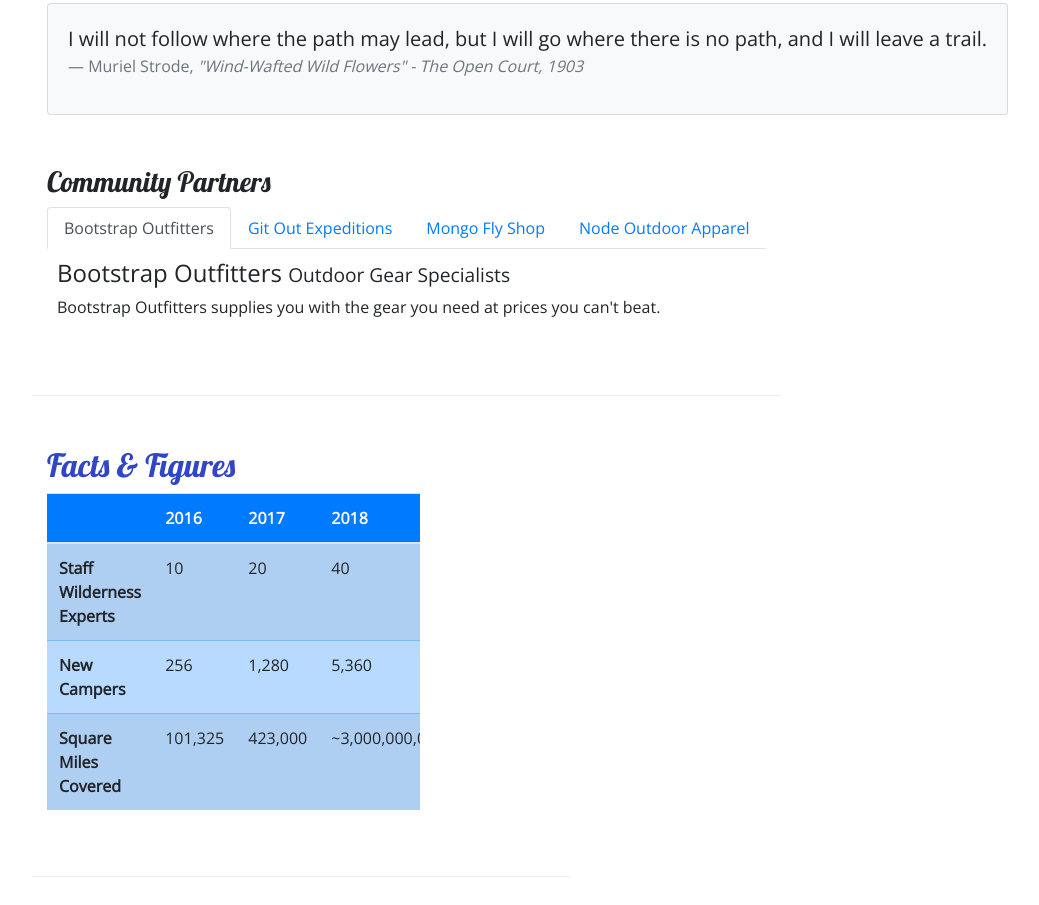
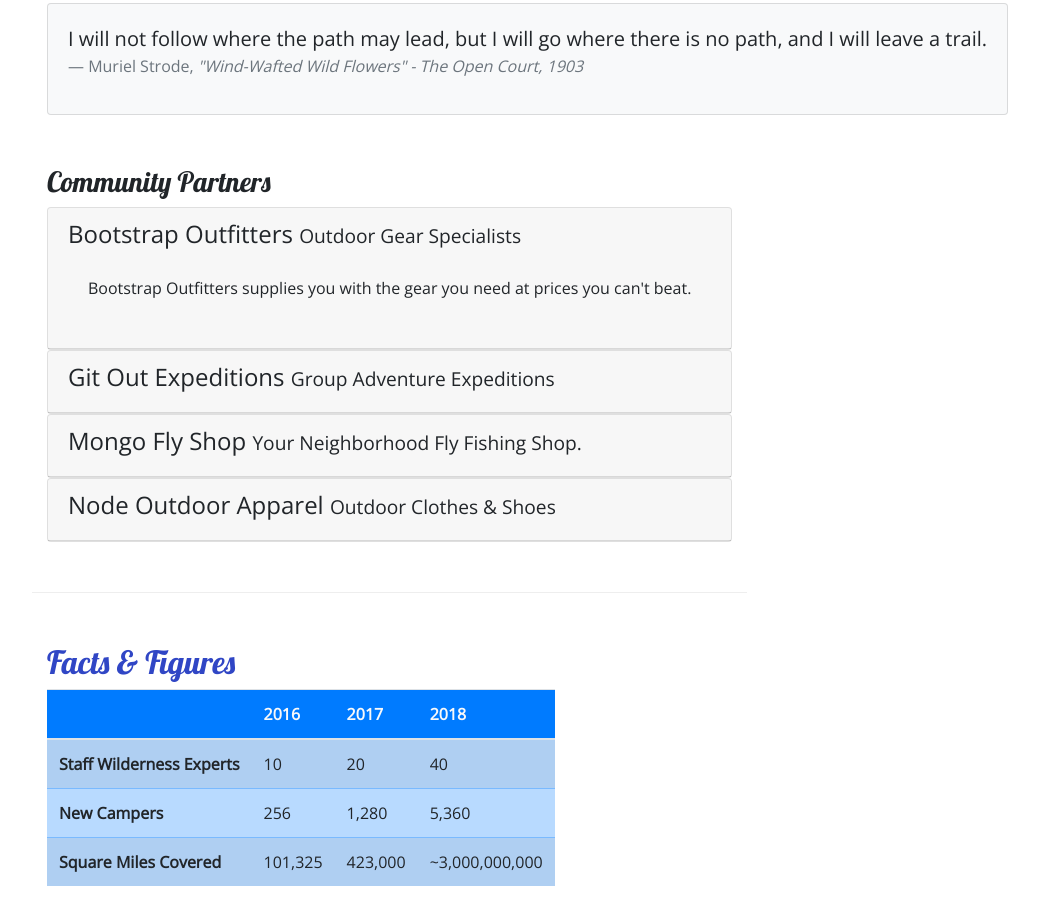
Before and after one commit to Corey-Bradley/nucampsite, a website: page aboutus.html in a window 1280 px wide. Shown: the part 663-1568 px from the top of the page, without its empty margins (23-1062 px from the left). Drawn offline with nearby package versions, Linux system fonts and the light colour scheme.

Commit message:
Accordion

```diff
--- a/aboutus.html
+++ b/aboutus.html
@@ -101,37 +101,71 @@
             </div>
 
          <div class="row row-content">
-            <div class="col">
+            <div class="col-sm">
                 <h3>Community Partners</h3>
-                <ul class="nav nav-tabs">
-                    <li class="nav-item"><a class="nav-link active" href="#bootstrap" role="tab" data-toggle="tab">Bootstrap Outfitters</a></li>
-                    <li class="nav-item"><a class="nav-link" href="#git" role="tab" data-toggle="tab">Git Out Expeditions</a></li>
-                    <li class="nav-item"><a class="nav-link" href="#mongo" role="tab" data-toggle="tab">Mongo Fly Shop</a></li>
-                    <li class="nav-item"><a class="nav-link" href="#node" role="tab" data-toggle="tab">Node Outdoor Apparel</a></li>
-                </ul>
-                <div class="tab-content">
-                    <div role="tabpanel" class="tab-pane fade show active" id="bootstrap">
-                        <h4>Bootstrap Outfitters <small>Outdoor Gear Specialists</small></h4>
-                        <p class="d-none d-sm-block">Bootstrap Outfitters supplies you with the gear you need at prices you can't beat.</p>
+                <div id="accordion">
+                    <div class="card">
+                        <div role="tab" class="card-header">
+                            <h4>
+                                <a data-toggle="collapse" data-target="#bootstrap">
+                                    Bootstrap Outfitters <small>Outdoor Gear Specialists</small>
+                                </a>
+                            </h4>
+                            <div class="collapse show" id="bootstrap" data-parent="#accordion">
+                                <div class="card-body">
+                                    <p class="d-none d-sm-block">Bootstrap Outfitters supplies you with the gear you need at prices you can't beat.</p>
+                                </div>
+                            </div>
+                        </div>
                     </div>
-                    <div role="tabpanel" class="tab-pane fade" id="git">
-                        <h4>Git Out Expeditions <small>Group Adventure Expeditions</small></h4>
-                        <p class="d-none d-sm-block">Join Git Out Expeditions to explore new horizons with a group of other adventurers!</p>
+                    <div class="card">
+                        <div role="tab" class="card-header">
+                            <h4>
+                                <a class="collapsed" data-toggle="collapse" data-target="#git">
+                                    Git Out Expeditions <small>Group Adventure Expeditions</small>
+                                </a>
+                            </h4>
+                            <div class="collapse" id="git" data-parent="#accordion">
+                                <div class="card-body">
+                                    <p class="d-none d-sm-block">Join Git Out Expeditions to explore new horizons with a group of other adventurers!</p>
+                                </div>
+                            </div>
+                        </div>
                     </div>
-                    <div role="tabpanel" class="tab-pane fade" id="mongo">
-                        <h4>Mongo Fly Shop <small>Your Neighborhood Fly Fishing Shop.</small></h4>
-                        <p class="d-none d-sm-block">Need a new fishing pole, a tacklebox, or flies of all kinds? Stop by Mongo Fly Shop.</p>
+                    <div class="card">
+                        <div role="tab" class="card-header">
+                            <h4>
+                                <a class="collapsed" data-toggle="collapse" data-target="#mongo">
+                                    Mongo Fly Shop <small>Your Neighborhood Fly Fishing Shop.</small>
+                                </a>
+                            </h4>
+                            <div class="collapse" id="mongo" data-parent="#accordion">
+                                <div class="card-body">
+                                    <p class="d-none d-sm-block">Need a new fishing pole, a tacklebox, or flies of all kinds? Stop by Mongo Fly Shop.</p>
+                                </div>
+                            </div>
+                        </div>
                     </div>
-                    <div role="tabpanel" class="tab-pane fade" id="node">
-                        <h4>Node Outdoor Apparel <small>Outdoor Clothes & Shoes</small></h4>
-                        <p class="d-none d-sm-block">From polar fleeces to swimsuits, hiking boots to waders, a visit to Node will be sure to get you covered.</p>
+                    <div class="card">
+                        <div role="tab" class="card-header">
+                            <h4>
+                                <a class="collapsed" data-toggle="collapse" data-target="#node">
+                                Node Outdoor Apparel <small>Outdoor Clothes & Shoes</small>
+                                </a>
+                            </h4>
+                            <div class="collapse" id="node" data-parent="#accordion">
+                                <div class="card-body">
+                                    <p class="d-none d-sm-block">From polar fleeces to swimsuits, hiking boots to waders, a visit to Node will be sure to get you covered.</p>
+                                </div>
+                            </div>
+                        </div>
                     </div>
                 </div>
             </div>
         </div>
 
         <div class="row row-content">
-            <div class="col-sm-9">
+            <div class="col-sm">
             	<h2>Facts &amp; Figures</h2>
             	<div class="table-responsive">
                	    <table class="table table-striped">
--- a/css/styles.css
+++ b/css/styles.css
@@ -36,8 +36,7 @@ header h2 {
     background-color: #901CAD;
 }
 
-.tab-content {
-    border: 1px;
-    border-top: none;
-    padding: 10px;
+a, a:hover {
+    color: inherit;
+    text-decoration: none;
 }
```
